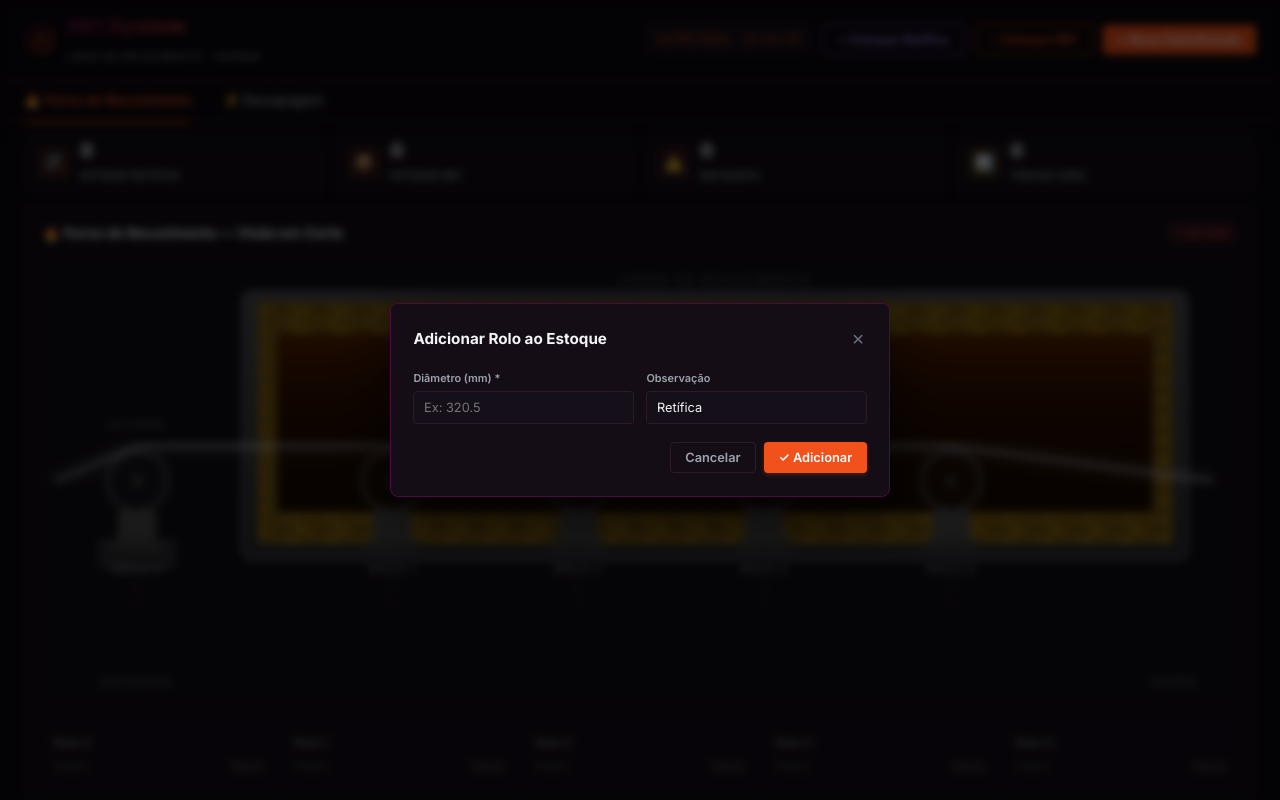
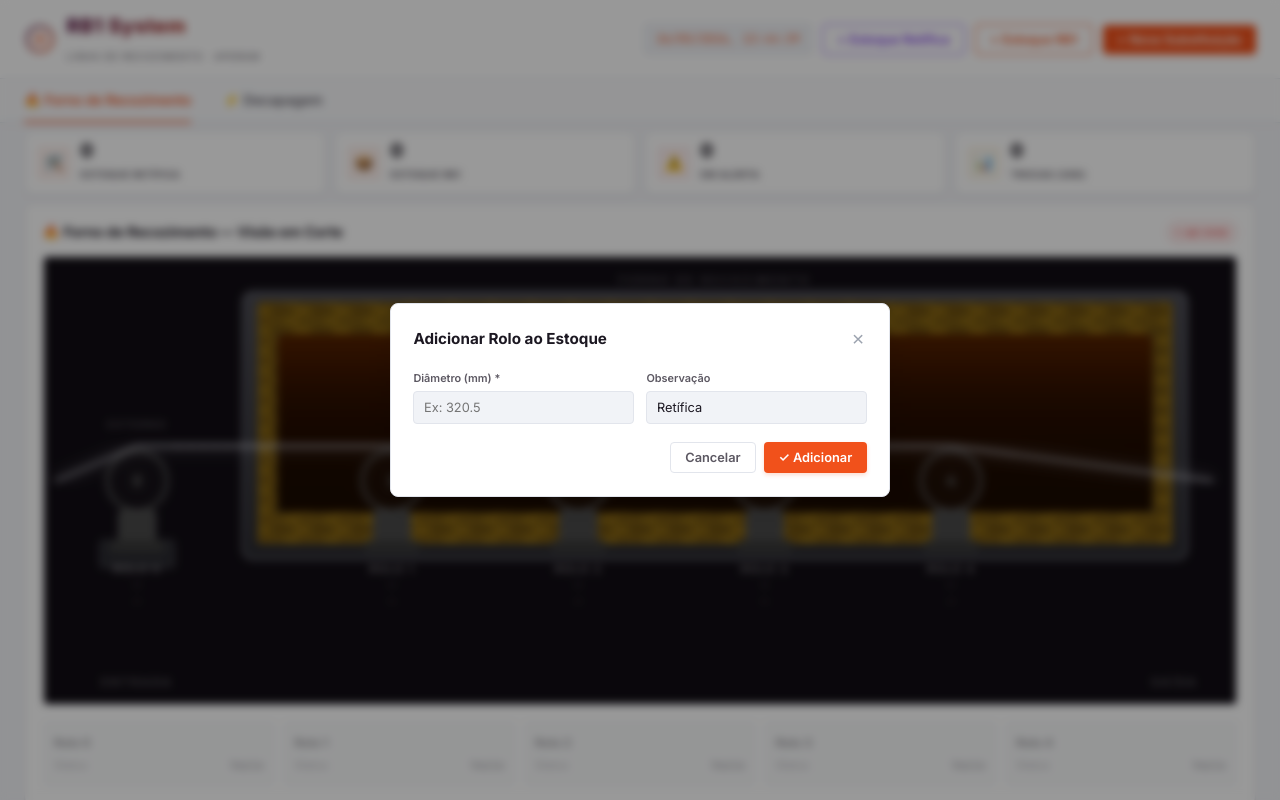
Before and after one commit to bininpython/rb1-roll, a website built with Vite: page index.html in a window 1280 px wide. Both pictures are taken after a click on the button "+ Estoque Retífica". Shown: the top 800 px of the page. Built offline with nearby package versions, Linux system fonts and the light colour scheme; some packages are replaced by stand-ins of ours; no server answers; the database is empty.

Commit message:
design: ajustar variaveis e estilos para padrao Light Theme premium

```diff
--- a/src/style.css
+++ b/src/style.css
@@ -1,29 +1,29 @@
-/* ===== RB1 System v3 — Aperam SCADA Industrial Theme ===== */
+/* ===== RB1 System v3 — Aperam SCADA Industrial Light Theme ===== */
 @import url('https://fonts.googleapis.com/css2?family=Inter:wght@400;500;600;700;800&family=JetBrains+Mono:wght@400;500;600&display=swap');
 
 :root {
-  --bg: #0b070d;
-  --bg-card: rgba(22, 16, 26, 0.75);
-  --bg-input: #150f19;
-  --border: #2d1b2a;
+  --bg: #f4f5f8;
+  --bg-card: #ffffff;
+  --bg-input: #f1f3f7;
+  --border: #e2e5ec;
   --border-hover: #490b42;
-  --text: #f3f4f6;
-  --text-secondary: #9ca3af;
-  --text-muted: #6b7280;
+  --text: #1c1822;
+  --text-secondary: #5c5862;
+  --text-muted: #9ca3af;
   --accent: #f1511b;
-  --accent-light: rgba(241, 81, 27, 0.12);
+  --accent-light: rgba(241, 81, 27, 0.08);
   --accent-purple: #490b42;
   --accent-gradient: linear-gradient(135deg, #490b42 0%, #f1511b 100%);
   --green: #10b981;
-  --green-bg: rgba(16, 185, 129, 0.12);
-  --yellow: #f59e0b;
-  --yellow-bg: rgba(245, 158, 11, 0.12);
+  --green-bg: rgba(16, 185, 129, 0.08);
+  --yellow: #ca8a04;
+  --yellow-bg: rgba(202, 138, 4, 0.08);
   --red: #ef4444;
-  --red-bg: rgba(239, 68, 68, 0.12);
+  --red-bg: rgba(239, 68, 68, 0.08);
   --radius: 8px;
   --radius-sm: 4px;
-  --shadow: 0 4px 6px -1px rgba(0, 0, 0, 0.4), 0 2px 4px -1px rgba(0, 0, 0, 0.2);
-  --shadow-md: 0 10px 15px -3px rgba(0, 0, 0, 0.5), 0 4px 6px -2px rgba(0, 0, 0, 0.3);
+  --shadow: 0 1px 3px rgba(0, 0, 0, 0.05), 0 1px 2px rgba(0, 0, 0, 0.03);
+  --shadow-md: 0 4px 12px rgba(0, 0, 0, 0.06), 0 2px 4px rgba(0, 0, 0, 0.04);
   --font: 'Inter', system-ui, -apple-system, sans-serif;
   --mono: 'JetBrains Mono', monospace;
 }
@@ -42,10 +42,10 @@ body {
 /* ===== Header ===== */
 #app-header {
   position: sticky; top: 0; z-index: 100;
-  background: rgba(11, 7, 13, 0.85);
+  background: rgba(255, 255, 255, 0.85);
   backdrop-filter: blur(12px);
   border-bottom: 1px solid var(--border);
-  box-shadow: 0 4px 20px rgba(0, 0, 0, 0.25);
+  box-shadow: 0 1px 4px rgba(0, 0, 0, 0.04);
 }
 .header-inner {
   max-width: 1360px; margin: 0 auto; padding: .65rem 1.5rem;
@@ -71,7 +71,7 @@ body {
 
 /* ===== Main Tabs ===== */
 .main-tabs-container {
-  background: rgba(16, 10, 18, 0.6);
+  background: rgba(244, 245, 248, 0.6);
   border-top: 1px solid var(--border);
   padding: 0 1.5rem;
 }
@@ -108,7 +108,7 @@ body {
 }
 .btn-primary {
   background: var(--accent); color: #fff;
-  box-shadow: 0 2px 4px rgba(241, 81, 27, 0.25);
+  box-shadow: 0 2px 4px rgba(241, 81, 27, 0.2);
 }
 .btn-primary:hover { background: #d74110; }
 .btn-ghost {
@@ -124,8 +124,8 @@ body {
   transition: all .15s; font-size: .72rem;
 }
 .btn-edit:hover { background: var(--accent-light); color: var(--accent); border-color: var(--accent); }
-.btn-retifica { border-color: #8b5cf6; color: #a78bfa; }
-.btn-retifica:hover { background: rgba(139, 92, 246, 0.12); }
+.btn-retifica { border-color: #8b5cf6; color: #7c3aed; }
+.btn-retifica:hover { background: rgba(139, 92, 246, 0.08); }
 .btn-rb1 { border-color: var(--accent); color: var(--accent); }
 .btn-rb1:hover { background: var(--accent-light); }
 
@@ -138,11 +138,10 @@ body {
   background: var(--bg-card); border: 1px solid var(--border); border-radius: var(--radius);
   padding: .5rem .75rem; display: flex; align-items: center; gap: .6rem;
   box-shadow: var(--shadow); transition: all 0.2s ease;
-  backdrop-filter: blur(8px);
 }
 .stat-card:hover {
   border-color: var(--accent);
-  box-shadow: 0 0 10px rgba(241, 81, 27, 0.15), var(--shadow-md);
+  box-shadow: var(--shadow-md);
   transform: translateY(-1px);
 }
 .stat-icon {
@@ -178,7 +177,6 @@ body {
 .furnace-panel {
   background: var(--bg-card); border: 1px solid var(--border);
   border-radius: var(--radius); padding: 1.1rem; box-shadow: var(--shadow);
-  backdrop-filter: blur(8px);
 }
 .furnace-diagram {
   background: #110d14; border: 1px solid var(--border); border-radius: var(--radius-sm);
@@ -189,7 +187,7 @@ body {
   background: var(--bg-input); border: 1px solid var(--border); border-radius: var(--radius-sm);
   padding: .65rem; font-size: .7rem; transition: all .15s;
 }
-.roll-card:hover { border-color: var(--accent); box-shadow: var(--shadow); background: rgba(241, 81, 27, 0.04); }
+.roll-card:hover { border-color: var(--accent); box-shadow: var(--shadow); background: rgba(241, 81, 27, 0.03); }
 .roll-card-header { display: flex; align-items: center; justify-content: space-between; margin-bottom: .35rem; }
 .roll-card-pos { font-weight: 700; font-size: .75rem; color: var(--text); }
 .roll-card-dot { width: 7px; height: 7px; border-radius: 50%; }
@@ -201,9 +199,9 @@ body {
 
 /* ===== Turno Badges ===== */
 .turno-badge { font-size: .6rem; font-weight: 700; padding: .12rem .4rem; border-radius: 4px; display: inline-block; }
-.turno-TN { background: rgba(124, 58, 237, 0.15); color: #c084fc; border: 1px solid rgba(124, 58, 237, 0.3); }
-.turno-TM { background: var(--yellow-bg); color: #fbbf24; border: 1px solid rgba(245, 158, 11, 0.3); }
-.turno-TT { background: rgba(234, 88, 12, 0.15); color: #fb923c; border: 1px solid rgba(234, 88, 12, 0.3); }
+.turno-TN { background: rgba(124, 58, 237, 0.08); color: #7c3aed; border: 1px solid rgba(124, 58, 237, 0.2); }
+.turno-TM { background: var(--yellow-bg); color: #ca8a04; border: 1px solid rgba(202, 138, 4, 0.2); }
+.turno-TT { background: rgba(234, 88, 12, 0.08); color: #ea580c; border: 1px solid rgba(234, 88, 12, 0.2); }
 
 /* ===== Inventory Section ===== */
 .inventory-section {
@@ -212,7 +210,6 @@ body {
 .inventory-card {
   background: var(--bg-card); border: 1px solid var(--border);
   border-radius: var(--radius); padding: 1.1rem; box-shadow: var(--shadow);
-  backdrop-filter: blur(8px);
 }
 .inv-toggle {
   display: flex; gap: .25rem; background: var(--bg-input); padding: .2rem;
@@ -235,11 +232,11 @@ body {
 .inv-toggle-btn:not(.active) .inv-toggle-count { background: var(--border); color: var(--text-muted); }
 .inventory-list { display: grid; grid-template-columns: repeat(auto-fill, minmax(220px, 1fr)); gap: .5rem; }
 .inv-item {
-  background: var(--bg-input); border: 1px solid var(--border); border-radius: var(--radius-sm);
+  background: var(--bg-card); border: 1px solid var(--border); border-radius: var(--radius-sm);
   padding: .55rem .75rem; display: flex; align-items: center; justify-content: space-between;
   transition: all .15s; font-size: .75rem;
 }
-.inv-item:hover { border-color: var(--accent); background: rgba(241, 81, 27, 0.05); }
+.inv-item:hover { border-color: var(--accent); background: var(--bg-input); }
 .inv-item-info { display: flex; flex-direction: column; gap: .08rem; }
 .inv-item-diam { font-weight: 700; font-family: var(--mono); color: var(--text); }
 .inv-item-obs { font-size: .62rem; color: var(--text-muted); }
@@ -260,7 +257,6 @@ body {
 .history-card {
   background: var(--bg-card); border: 1px solid var(--border);
   border-radius: var(--radius); padding: 1.1rem; box-shadow: var(--shadow);
-  backdrop-filter: blur(8px);
 }
 .history-filters { display: flex; gap: .4rem; }
 .select-filter {
@@ -273,14 +269,14 @@ body {
 .history-table { width: 100%; border-collapse: collapse; font-size: .75rem; }
 .history-table th {
   text-align: left; padding: .5rem .65rem; font-size: .62rem; color: var(--text);
-  background: rgba(73, 11, 66, 0.15);
+  background: rgba(73, 11, 66, 0.06);
   text-transform: uppercase; letter-spacing: .5px; border-bottom: 1px solid var(--border); font-weight: 700;
 }
 .history-table td {
   padding: .55rem .65rem; border-bottom: 1px solid var(--border);
   color: var(--text-secondary); vertical-align: middle;
 }
-.history-table tr:hover td { background: rgba(255, 255, 255, 0.02); }
+.history-table tr:hover td { background: var(--bg-input); }
 .history-empty, .monthly-empty { text-align: center; padding: 1.5rem; color: var(--text-muted); font-size: .82rem; }
 
 /* ===== Age Badges ===== */
@@ -296,7 +292,6 @@ body {
 .monthly-card {
   background: var(--bg-card); border: 1px solid var(--border);
   border-radius: var(--radius); padding: 1.1rem; box-shadow: var(--shadow);
-  backdrop-filter: blur(8px);
 }
 .month-year-select { display: flex; align-items: center; gap: .4rem; }
 .month-year-select span { font-family: var(--mono); font-size: .85rem; font-weight: 700; min-width: 48px; text-align: center; }
@@ -328,13 +323,13 @@ body {
 /* ===== Modals ===== */
 .modal-overlay {
   position: fixed; inset: 0; z-index: 1000;
-  background: rgba(0,0,0,.65); backdrop-filter: blur(4px);
+  background: rgba(0,0,0,0.4); backdrop-filter: blur(4px);
   display: none; align-items: center; justify-content: center;
 }
 .modal-overlay.active { display: flex; }
 .modal {
-  background: #140d16; border: 1px solid var(--border-hover); border-radius: var(--radius);
-  width: 95%; max-width: 500px; padding: 1.4rem; box-shadow: 0 20px 60px rgba(0,0,0,.65);
+  background: #ffffff; border: 1px solid var(--border); border-radius: var(--radius);
+  width: 95%; max-width: 500px; padding: 1.4rem; box-shadow: 0 10px 30px rgba(0,0,0,0.1);
   animation: mIn .2s ease;
   color: var(--text);
 }
@@ -377,7 +372,7 @@ body {
   display: flex; flex-direction: column; gap: .35rem;
 }
 .toast {
-  background: #140d16; border: 1px solid var(--border); border-radius: var(--radius-sm);
+  background: #ffffff; border: 1px solid var(--border); border-radius: var(--radius-sm);
   padding: .55rem 1rem; font-size: .75rem; font-weight: 500; color: var(--text);
   box-shadow: var(--shadow-md); display: flex; align-items: center; gap: .4rem;
   animation: tIn .25s ease forwards; min-width: 250px;
```
